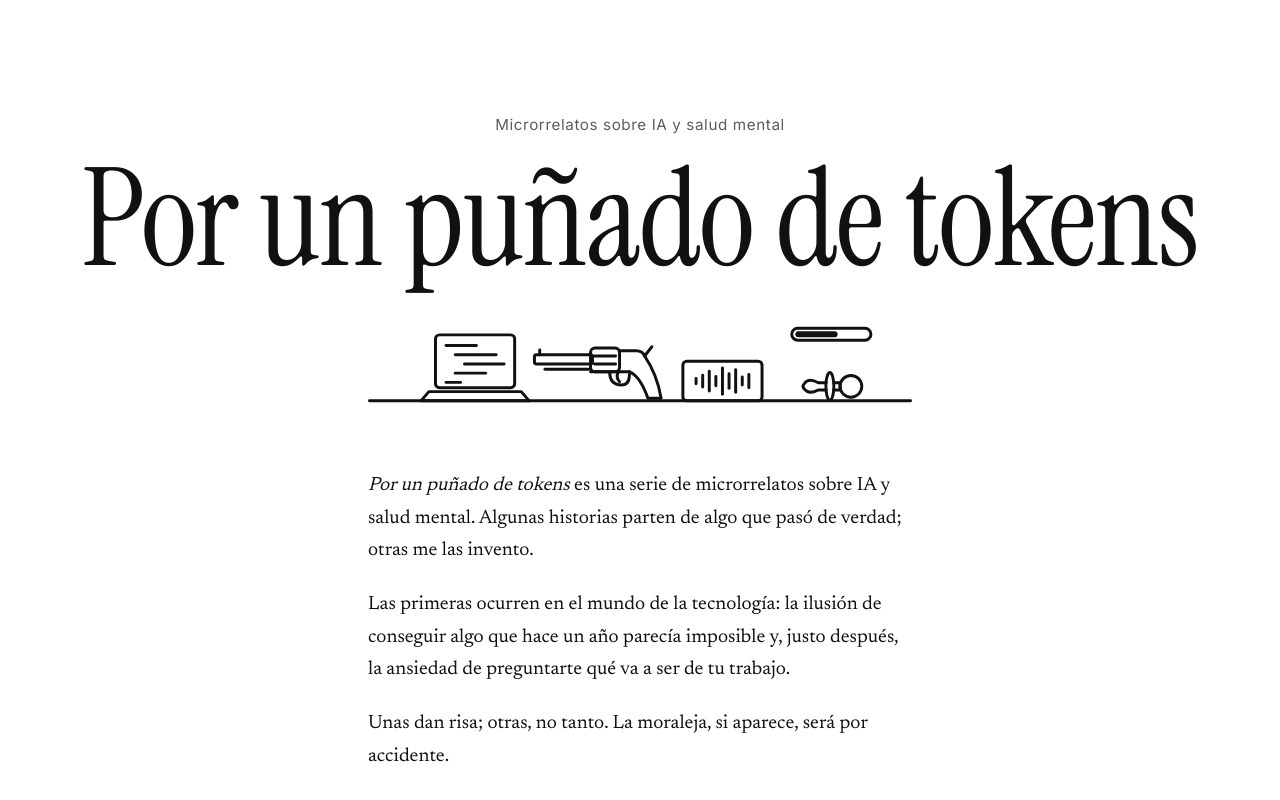
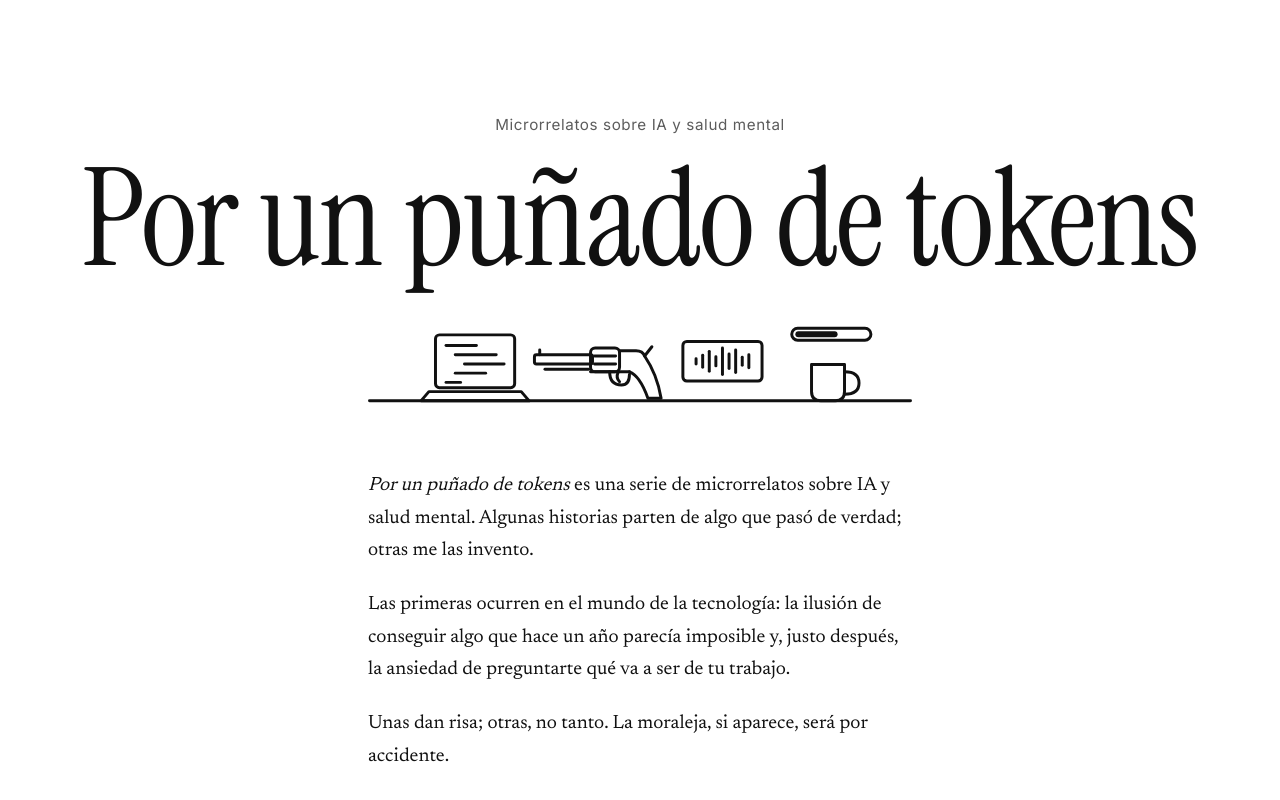
Before and after one commit to paulamascaros/por-un-punado-de-tokens, a plain HTML site: page index.html in a window 1280 px wide. Shown: the top 800 px of the page. Drawn offline with Linux system fonts and the light colour scheme.

Commit message:
Cabecera: vuelve la taza y el audio flota

```diff
--- a/index.html
+++ b/index.html
@@ -18,12 +18,8 @@
 <line x1="620" y1="190" x2="1440" y2="190"></line>
 <rect x="1260" y="80" width="120" height="18" rx="9"></rect>
 <line x1="1270" y1="89" x2="1325" y2="89" stroke-width="9"></line>
-<g transform="translate(1320 190) scale(0.55) translate(-514 -640)" stroke-width="8">
-<path d="M500 590 H478 Q452 576 440 592 Q432 600 440 608 Q452 624 478 610 H500"></path>
-<ellipse cx="510" cy="600" rx="11" ry="38"></ellipse>
-<path d="M521 590 H538 V610 H521"></path>
-<circle cx="568" cy="600" r="30"></circle>
-</g>
+<path d="M1290 135 H1340 V176 Q1340 190 1326 190 H1304 Q1290 190 1290 176 Z"></path>
+<path d="M1340 146 Q1362 146 1362 163 Q1362 180 1340 180"></path>
 <rect x="720" y="90" width="120" height="80" rx="6"></rect>
 <path d="M710 176 H850 L862 190 H698 Z"></path>
 <line x1="736" y1="106" x2="782" y2="106"></line>
@@ -42,16 +38,16 @@
 <path d="M1014 146 Q1030 152 1042 186 H1062 Q1056 150 1037 122"></path>
 <path d="M984 146 Q984 166 1002 166 Q1014 166 1014 150"></path>
 <path d="M997 146 Q993 155 999 161"></path>
-<rect x="1095" y="130" width="120" height="60" rx="6"></rect>
-<line x1="1115" y1="156" x2="1115" y2="164"></line>
-<line x1="1125" y1="151" x2="1125" y2="169"></line>
-<line x1="1135" y1="145" x2="1135" y2="175"></line>
-<line x1="1145" y1="153" x2="1145" y2="167"></line>
-<line x1="1155" y1="140" x2="1155" y2="180"></line>
-<line x1="1165" y1="149" x2="1165" y2="171"></line>
-<line x1="1175" y1="143" x2="1175" y2="177"></line>
-<line x1="1185" y1="154" x2="1185" y2="166"></line>
-<line x1="1195" y1="150" x2="1195" y2="170"></line>
+<rect x="1095" y="100" width="120" height="60" rx="6"></rect>
+<line x1="1115" y1="126" x2="1115" y2="134"></line>
+<line x1="1125" y1="121" x2="1125" y2="139"></line>
+<line x1="1135" y1="115" x2="1135" y2="145"></line>
+<line x1="1145" y1="123" x2="1145" y2="137"></line>
+<line x1="1155" y1="110" x2="1155" y2="150"></line>
+<line x1="1165" y1="119" x2="1165" y2="141"></line>
+<line x1="1175" y1="113" x2="1175" y2="147"></line>
+<line x1="1185" y1="124" x2="1185" y2="136"></line>
+<line x1="1195" y1="120" x2="1195" y2="140"></line>
 </svg>
 </header>
 <main>
```
